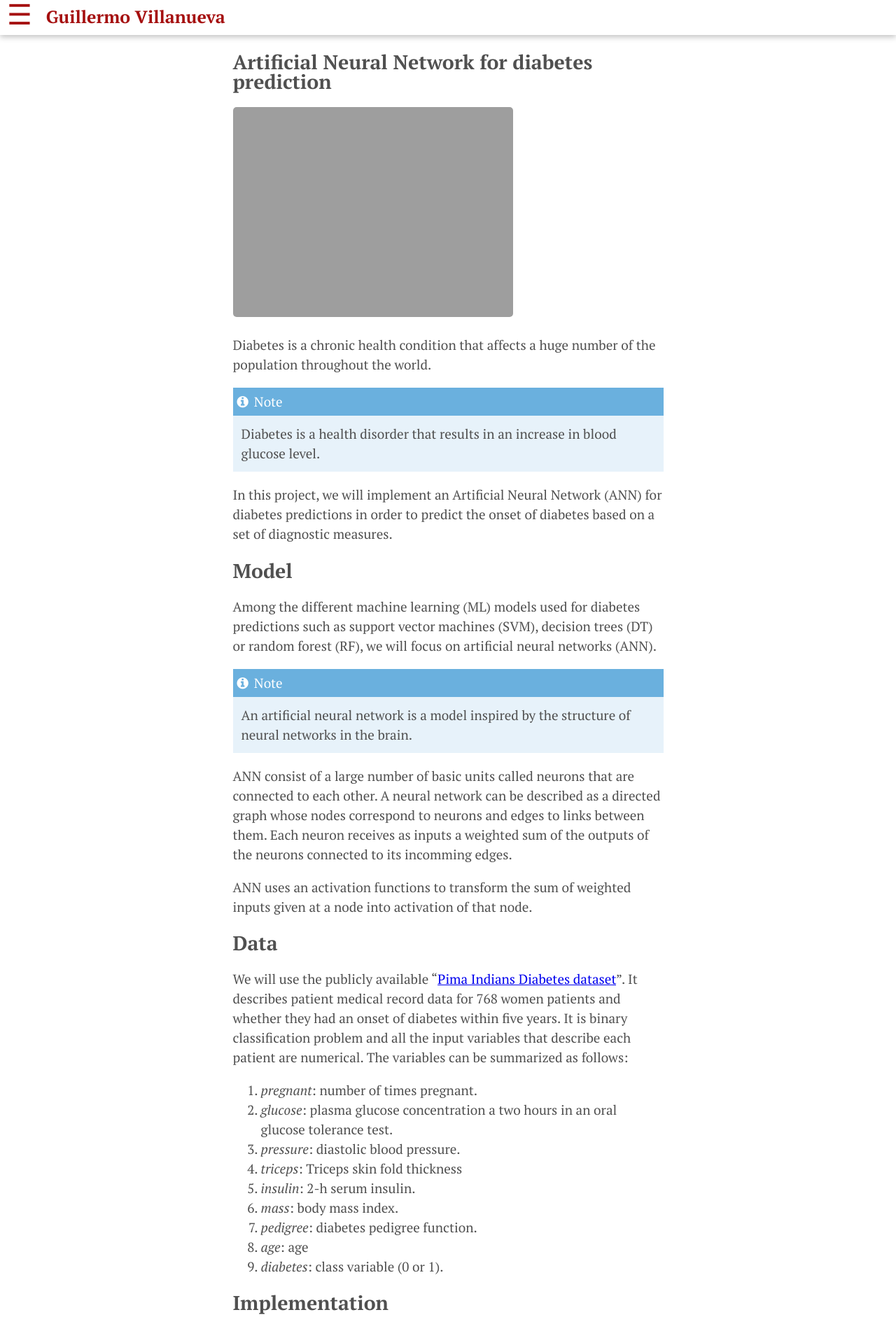
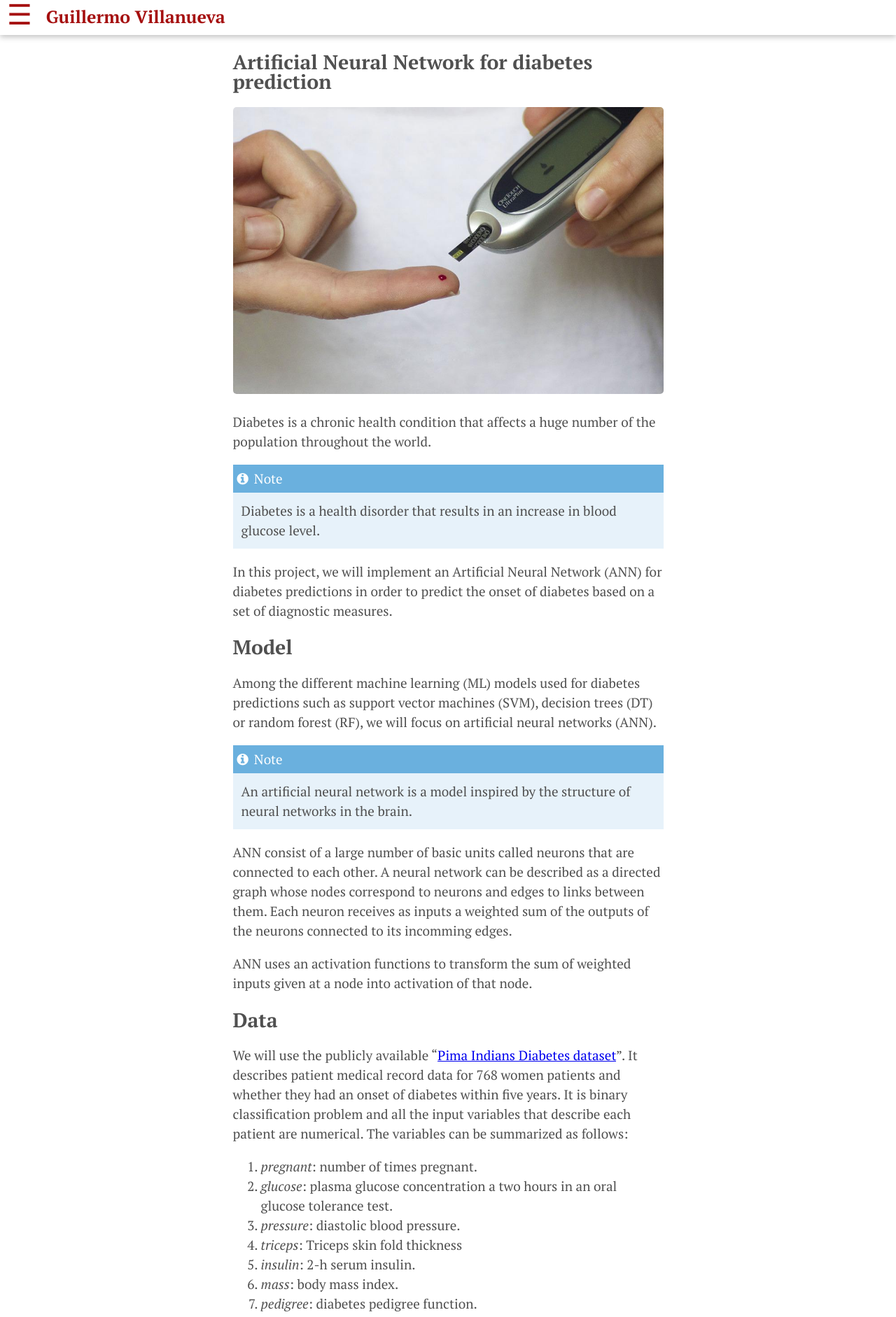
Before and after one commit to guillermovillanuevabenito/guillermovillanuevabenito.github.io, a Jekyll site: the page built from _posts/2022-08-14-Z-ANN-prediction.md, in a window 1280 px wide. Shown: the top 1882 px of the page at 70% size. Built offline with Jekyll 4.4.1, drawn with Linux system fonts in a browser that asks for light colours.

Commit message:
diabetes photo

```diff
--- a/_posts/2022-08-14-Z-ANN-prediction.md
+++ b/_posts/2022-08-14-Z-ANN-prediction.md
@@ -4,7 +4,7 @@ title: "Artificial Neural Network for diabetes prediction"
 author: "Guillermo Villanueva"
 categories: journal
 tags: [documentation,sample]
-image: diabetes.webp
+image: diabetes.jpeg
 tags:
 - Artificial Neural Network
 - Python
```
Also changed, not shown: assets/img/diabetes.jpeg (added).
